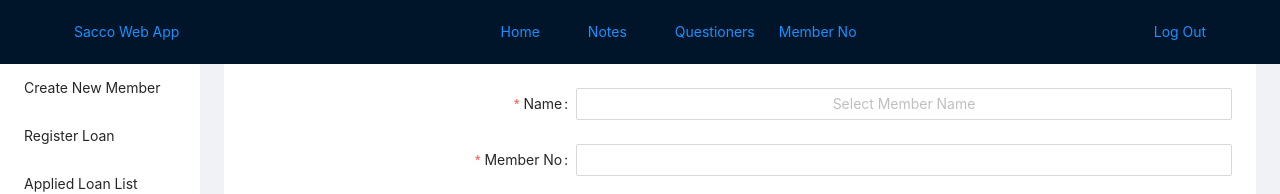
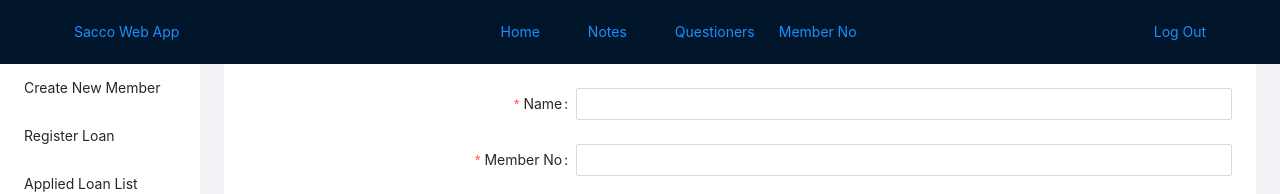
Before and after one commit to mbuguamary/Sacco-App, a React (Create React App) app: page /app/AddLoanForm in a window 1280 px wide. Shown: the top 194 px of the page. Built offline with nearby package versions, Linux system fonts and the light colour scheme.

Commit message:
added access token

```diff
--- a/src/Components/Loans/AddLoanForm.js
+++ b/src/Components/Loans/AddLoanForm.js
@@ -1,9 +1,16 @@
 import { Form, Input, InputNumber,Spin, Select, Space,AutoComplete} from 'antd';
 import { useState } from 'react';
 import React from 'react';
-import debounce from 'lodash/debounce';
-import { useMemo, useRef } from 'react';
-import {FaSearch} from  "react-icons/fa";
+import axios from 'axios'
+const apiUrl='http://localhost:8080/api' ;
+const accessToken =localStorage.getItem("access");
+console.log("ACCESS TOKEN FROM LOCAL STORAGE ", accessToken)
+const authAxios =axios.create({
+  baseUrl:apiUrl,
+  headers: {
+    Authorization:`Bearer ${accessToken}`
+  }
+})
 const layout = {
   labelCol: {
     span: 8,
@@ -13,49 +20,7 @@ const layout = {
   },
 };
 
-function DebounceSelect({ fetchOptions, debounceTimeout = 800, ...props }) {
-  const [fetching, setFetching] = useState(false);
-  const [options, setOptions] = useState([]);
-  const fetchRef = useRef(0);
-  const debounceFetcher = useMemo(() => {
-    const loadOptions = (value) => {
-      fetchRef.current += 1;
-      const fetchId = fetchRef.current;
-      setOptions([]);
-      setFetching(true);
-      fetchOptions(value).then((newOptions) => {
-        if (fetchId !== fetchRef.current) {
-          // for fetch callback order
-          return;
-        }
-        setOptions(newOptions);
-        setFetching(false);
-      });
-    };
-    return debounce(loadOptions, debounceTimeout);
-  }, [fetchOptions, debounceTimeout]);
-  return (
-    <Select
-      labelInValue
-      filterOption={false}
-      onSearch={debounceFetcher}
-      notFoundContent={fetching ? <Spin size="small" /> : null}
-      {...props}
-      options={options}
-    />
-  );
-}
-async function fetchUserList(username) {
-  console.log('fetching user', username);
-  return fetch('https://randomuser.me/api/?results=5')
-    .then((response) => response.json())
-    .then((body) =>
-      body.results.map((user) => ({
-        label: `${user.name.first} ${user.name.last}`,
-        value: user.login.username,
-      })),
-    );
-}
+
 
 /* eslint-disable no-template-curly-in-string */
 
@@ -67,9 +32,7 @@ const validateMessages = {
   },
 };
 /* eslint-enable no-template-curly-in-string */
-const handleChange = (value) => {
-  console.log(`selected ${value}`);
-};
+
 const AddLoanForm = (authToken) => {
 
   const [total,setTotal] =useState(0)
@@ -99,26 +62,19 @@ const AddLoanForm = (authToken) => {
     setTotal(totalAmount)
     console.log(totalAmount);
   }
-
+  const handleChange = (value) => {
+    console.log(`selected ${value}`);
+  };
   function handleSubmit(e){
     //e.preventDefault();
     console.log(e, " is the data")
-    fetch("http://localhost:8080/api/v1/loan",
-    {
-      method:'POST',
-      headers: {
-        "Content-Type": "application/json",
-        "accept":"application/json",
-        Authorization:`Bearer${authToken}`
-      },
-      body: JSON.stringify(e)
+    authAxios.post(`/v1/loan`,e)
 
-    })
     .then((r) => {
       if (r.ok) {
         alert("Registration Successfull")
 
-        // r.json().then((user) => setUser(user));
+
       }
     });
 
@@ -140,23 +96,14 @@ const AddLoanForm = (authToken) => {
           },
         ]}
       >
-       <DebounceSelect
-      mode="multiple"
-      value={value}
-      placeholder="Select Member Name"
-      fetchOptions={fetchUserList}
-      onChange={(newValue) => {
-        setValue(newValue);
-      }}
-      style={{
-        width: '100%',
-      }}
-    />
+       <Input  />
+
+     </Form.Item>
 
 
 
 
-      </Form.Item>
+
 
       <Form.Item
         name="member_no"
```
